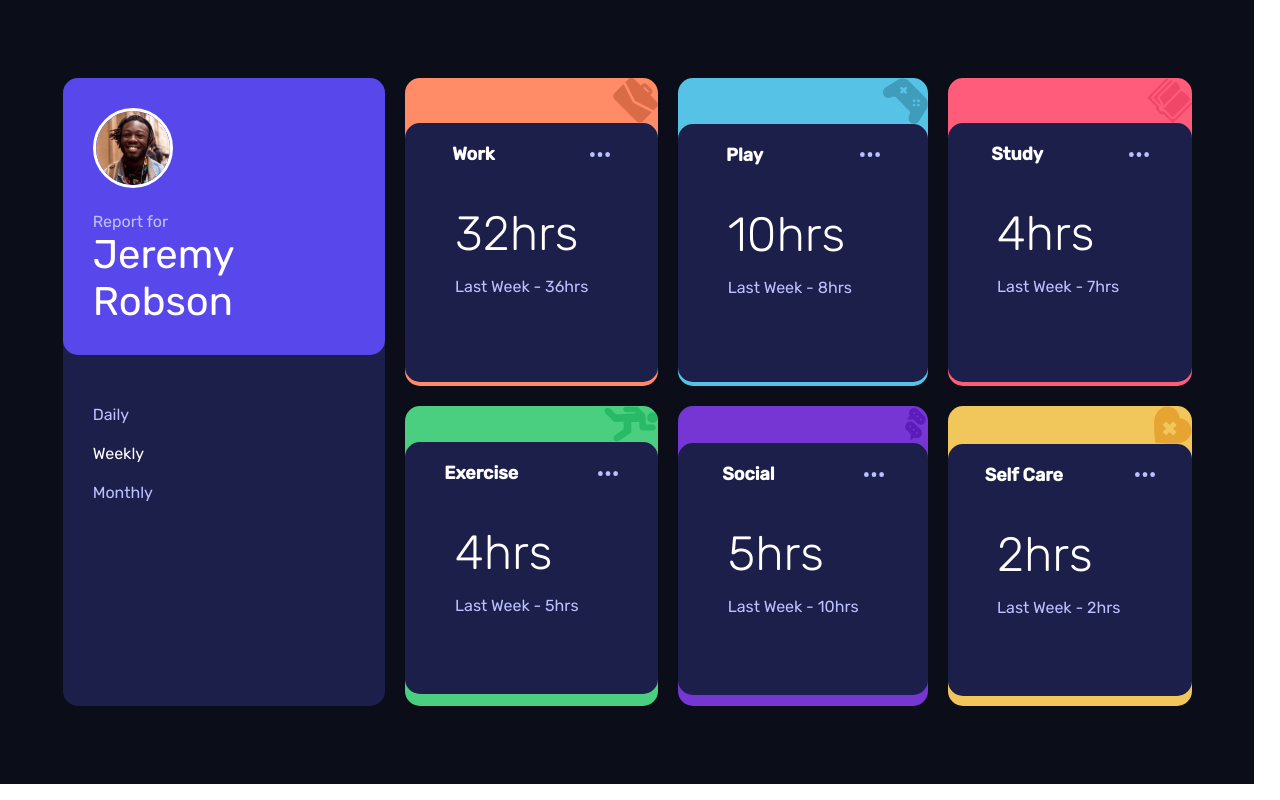
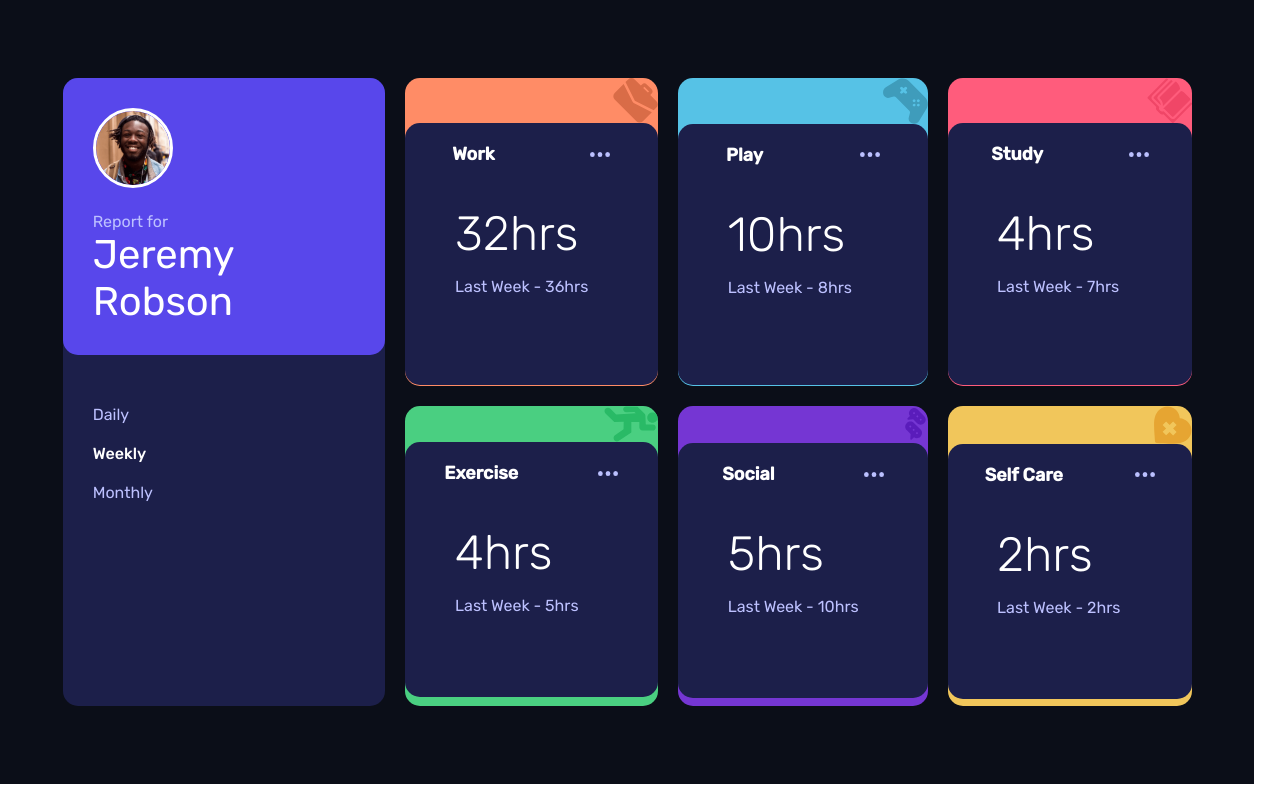
Before and after one commit to Jidraph1/TimeTrackingDashboard, a plain HTML site: page index.html in a window 1280 px wide. Drawn offline with Linux system fonts and the light colour scheme.

Commit message:
final commit

```diff
--- a/style.css
+++ b/style.css
@@ -62,6 +62,7 @@
   }
   #white {
     color: #fff;
+    font-weight: 500;
   }
 
 .two {
@@ -79,7 +80,7 @@
 .two-content {
   border-radius: 15px;
   background-color: hsl(235, 46%, 20%);
-  height: 84%;
+  height: 85%;
   color: #fff;
 }
   .header {
```
